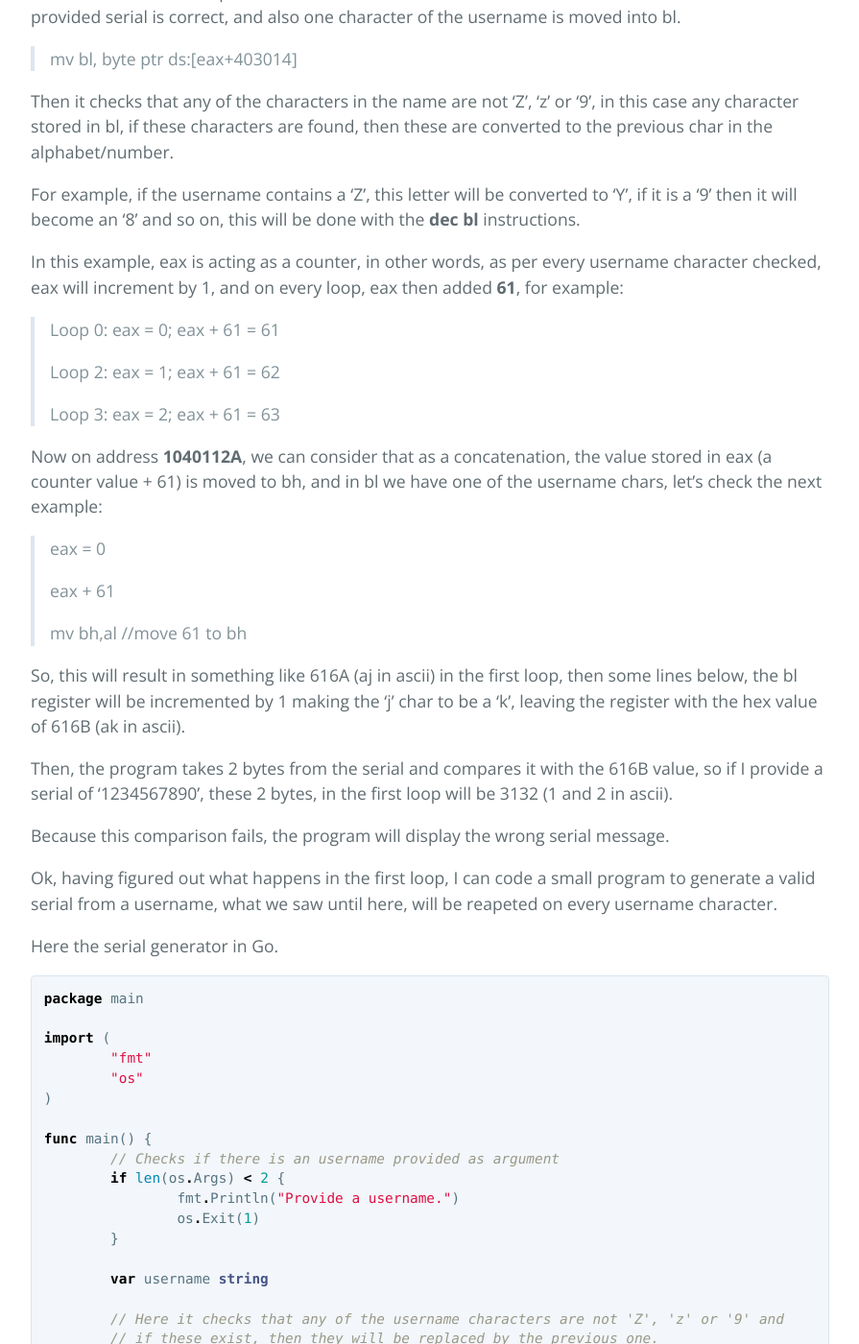
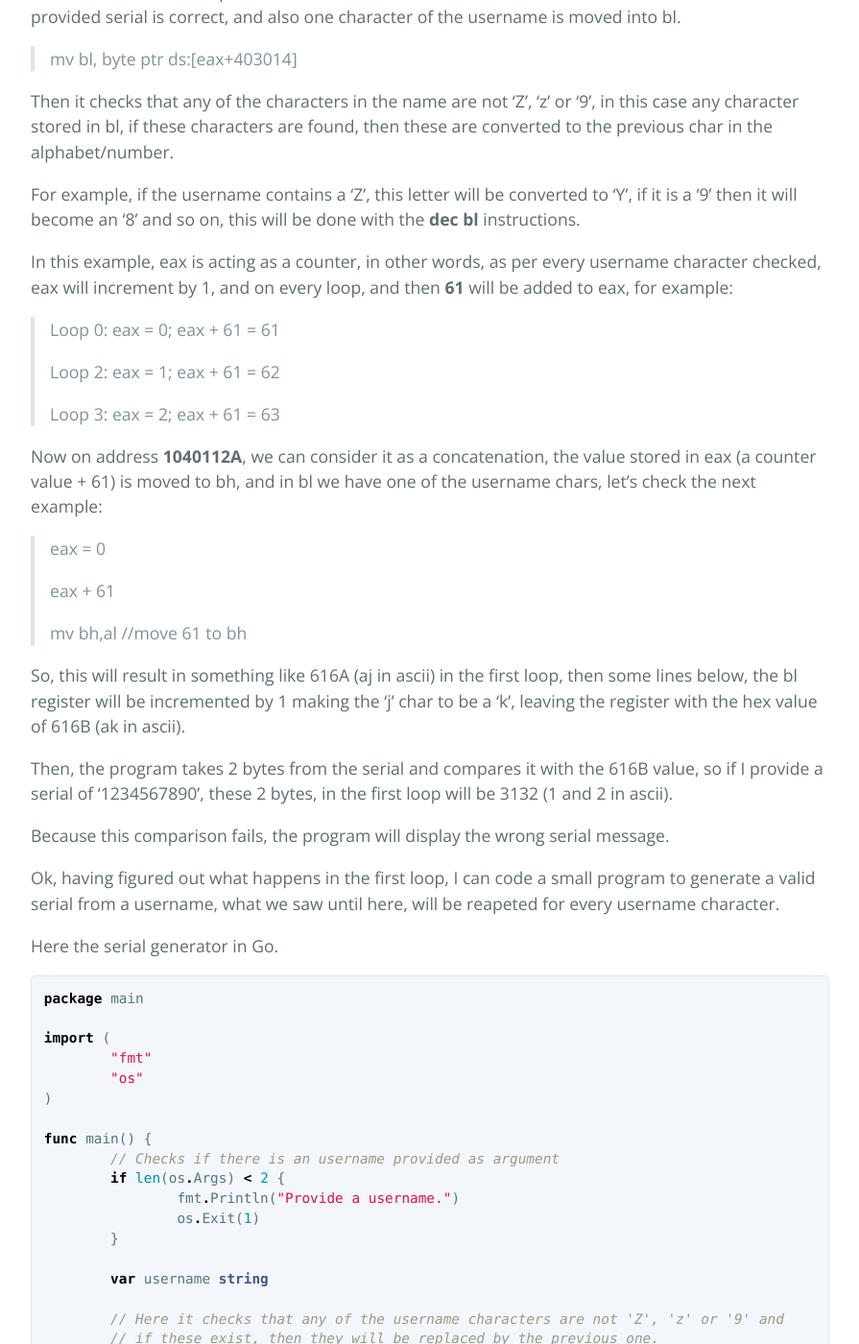
Before and after one commit to jairochavesb/blog, a Jekyll site: the page built from posts/2021/12/cracking-challenge-by-disip.md, in a window 1280 px wide and 1400 px high, scrolled down 3121 px. Shown: the whole window at 96% size, without its empty margins (192-1087 px from the left). Built offline with Jekyll 4.4.1, drawn with Linux system fonts in a browser that asks for light colours; some of the changed text lies outside the part shown.

Commit message:
Update cracking-challenge-by-disip.md

```diff
--- a/posts/2021/12/cracking-challenge-by-disip.md
+++ b/posts/2021/12/cracking-challenge-by-disip.md
@@ -33,7 +33,7 @@ I went to the program entry point and searched for referenced strings.
 
 <img src="http://127.0.0.1:4000/images/cracking-challenge-by-disip/img003.png">
 
-Nice, the error messagebox text was located easily. I clicked on it to go to the disassembly code using this string is located.
+Nice, the error message box text was located easily. I clicked on it to go to the assembly code that will use this string.
 
 <img src="http://127.0.0.1:4000/images/cracking-challenge-by-disip/img004.png">
 
@@ -53,7 +53,7 @@ Then it checks that any of the characters in the name are not 'Z', 'z' or '9', i
 
 For example, if the username contains a 'Z', this letter will be converted to 'Y', if it is a '9' then it will become an '8' and so on, this will be done with the <b>dec bl</b> instructions.
 
-In this example, eax is acting as a counter, in other words, as per every username character checked, eax will increment by 1, and on every loop, eax then added <b>61</b>, for example:
+In this example, eax is acting as a counter, in other words, as per every username character checked, eax will increment by 1, and on every loop, and then <b>61</b> will be added to eax, for example:
 
 > Loop 0: eax = 0; eax + 61 = 61
 >
@@ -61,7 +61,7 @@ In this example, eax is acting as a counter, in other words, as per every userna
 >
 > Loop 3: eax = 2; eax + 61 = 63
 
-Now on address <b>1040112A</b>, we can consider that as a concatenation, the value stored in eax (a counter value + 61) is moved to bh, and in bl we have one of the username chars, let's check the next example:
+Now on address <b>1040112A</b>, we can consider it as a concatenation, the value stored in eax (a counter value + 61) is moved to bh, and in bl we have one of the username chars, let's check the next example:
 
 > eax = 0
 >
@@ -75,7 +75,7 @@ Then, the program takes 2 bytes from the serial and compares it with the 616B va
 
 Because this comparison fails, the program will display the wrong serial message.
 
-Ok, having figured out what happens in the first loop, I can code a small program to generate a valid serial from a username, what we saw until here, will be reapeted on every username character.
+Ok, having figured out what happens in the first loop, I can code a small program to generate a valid serial from a username, what we saw until here, will be reapeted for every username character.
 
 Here the serial generator in Go.
 
```
